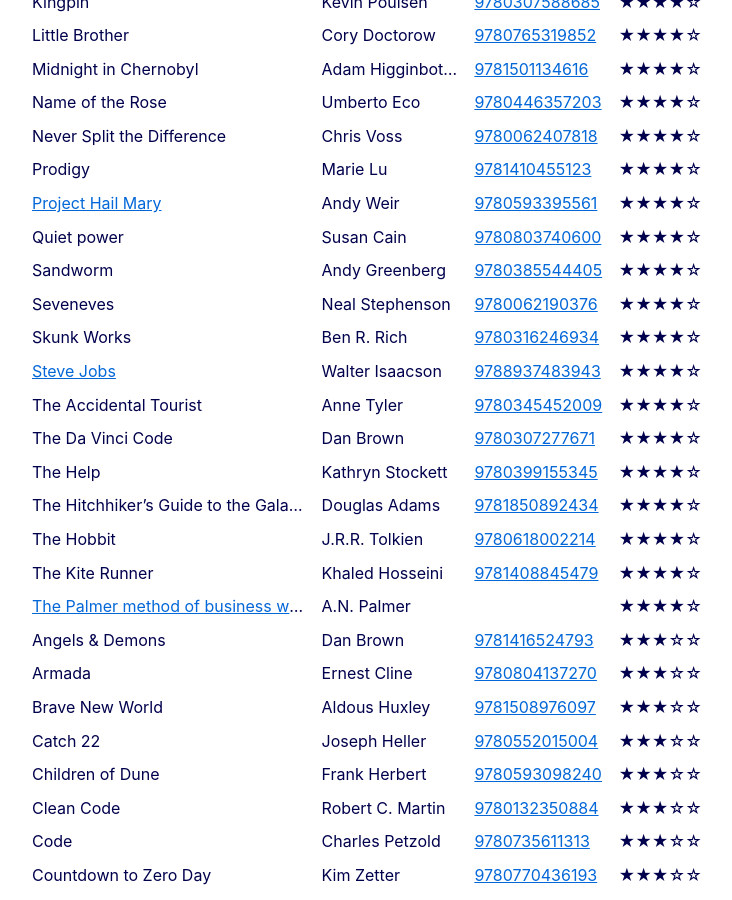
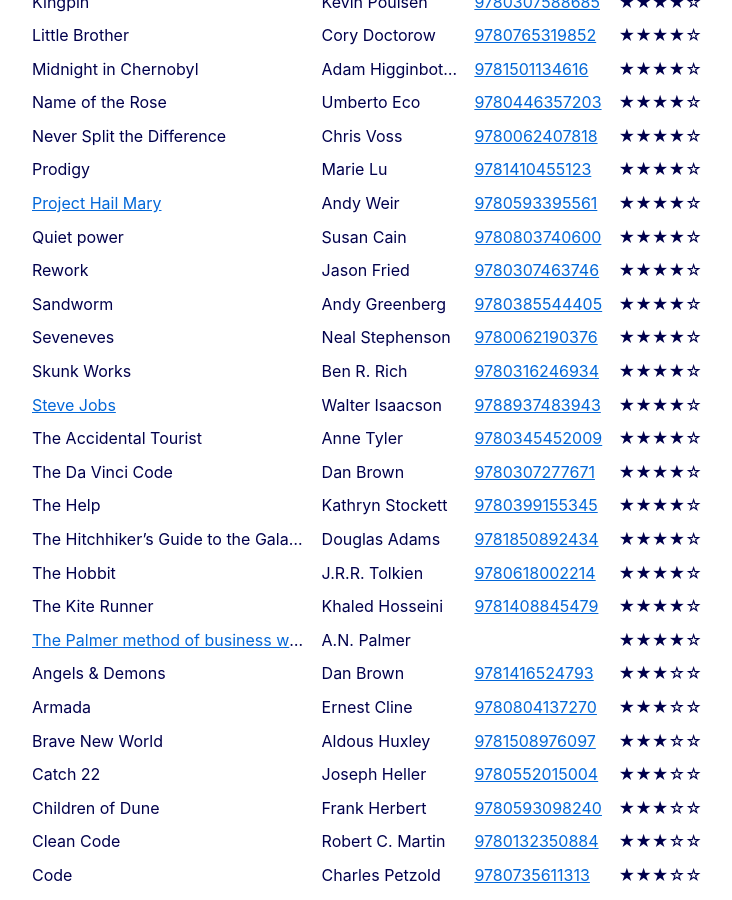
Before and after one commit to cimm/suffix, a Jekyll site: the page built from reading/index.html, in a window 1280 px wide and 900 px high, scrolled down 1010 px. Shown: the whole window, without its empty margins (273-1005 px from the left). Built offline with Jekyll 4.4.1, drawn with Linux system fonts in a browser that asks for light colours.

Commit message:
Add Rework by J. Fried to books

```diff
--- a/_data/books.yml
+++ b/_data/books.yml
@@ -240,6 +240,10 @@
   author: "Francis Spufford"
   isbn13: 9780571225248
   rating: 5
+- name: "Rework"
+  author: "Jason Fried"
+  isbn13: 9780307463746
+  rating: 4
 - name: "Sandworm"
   author: "Andy Greenberg"
   isbn13: 9780385544405
```
